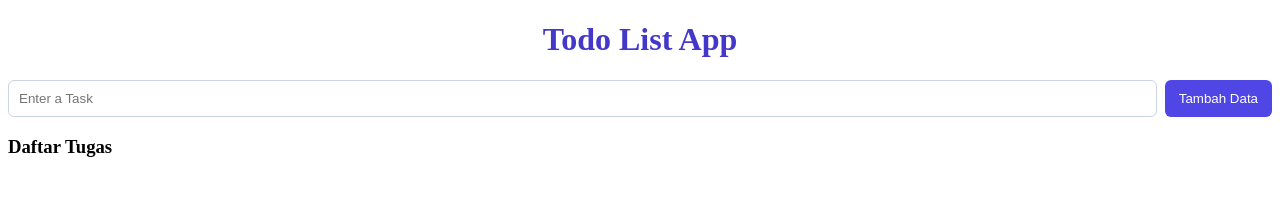
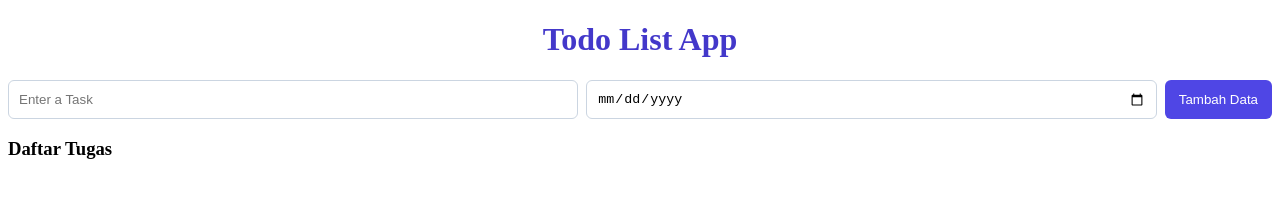
Before and after one commit to AmeliaMarifah/TodoWeb_4A_0057, a plain HTML site: page index.html in a window 1280 px wide. Drawn offline with Linux system fonts and the light colour scheme.

Commit message:
input tanggal di html

```diff
--- a/index.html
+++ b/index.html
@@ -15,6 +15,7 @@
 
         <div class="form">
             <input type="text" id="inputTugas" placeholder="Enter a Task">
+            <input type="date" id="inputTanggal">
             <button id="btnTambah">Tambah Data</button>
         </div>
 
```
